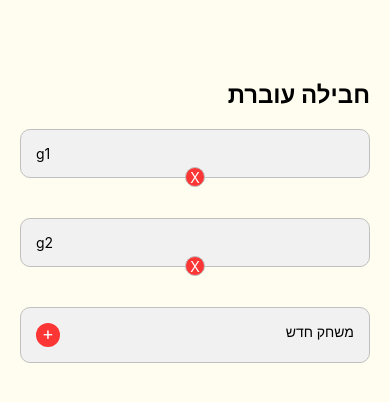
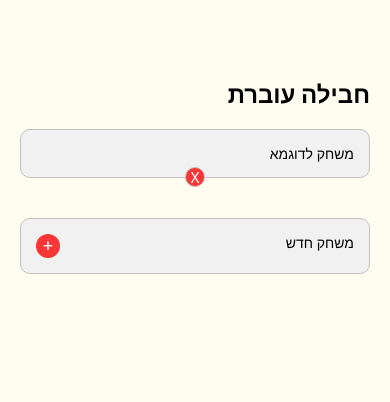
Before and after one commit to Re-aH/havila, a React Native app: screen / in a window 390 px wide. Shown: the top 402 px of the page. Built offline with nearby package versions, Linux system fonts and the light colour scheme.

Commit message:
Add files via upload

```diff
--- a/App.js
+++ b/App.js
@@ -12,10 +12,11 @@ export default function App() {
   const [item, setItem] = useState();
   const [taskItems, setTaskItems] = useState([]);
   //temporary game list
-  const [games, setGames] = useState([{ "id": 1680865464903, "tasks": ["t1", "t2"], "title": "g1" }, { "id": 1680865487384, "tasks": ["t11", "t22"], "title": "g2" }]);
+  const [games, setGames] = useState([{ "id": 1680865464903, "tasks": ["העבר למי שיושב מולך", "שיר \"היום יום הולדת\"' "], "title": "משחק לדוגמא" }]);
   const [currentGame, setCurrentGame] = useState(null);
   const [title, setTitle] = useState();
   const [gameOn, setGameOn] = useState(false)
+
 
   //Load games from local storage (if exists)
   useEffect(() => {
--- a/package.json
+++ b/package.json
@@ -15,6 +15,7 @@
     "expo-status-bar": "~1.4.4",
     "react": "18.2.0",
     "react-native": "0.71.6",
+    "react-native-confetti-cannon": "^1.5.2",
     "react-native-safe-area-context": "4.5.0",
     "react-native-svg": "13.4.0"
   },
```
Also changed, not shown: 1 other file (tests, documents, lock files or other folders).
